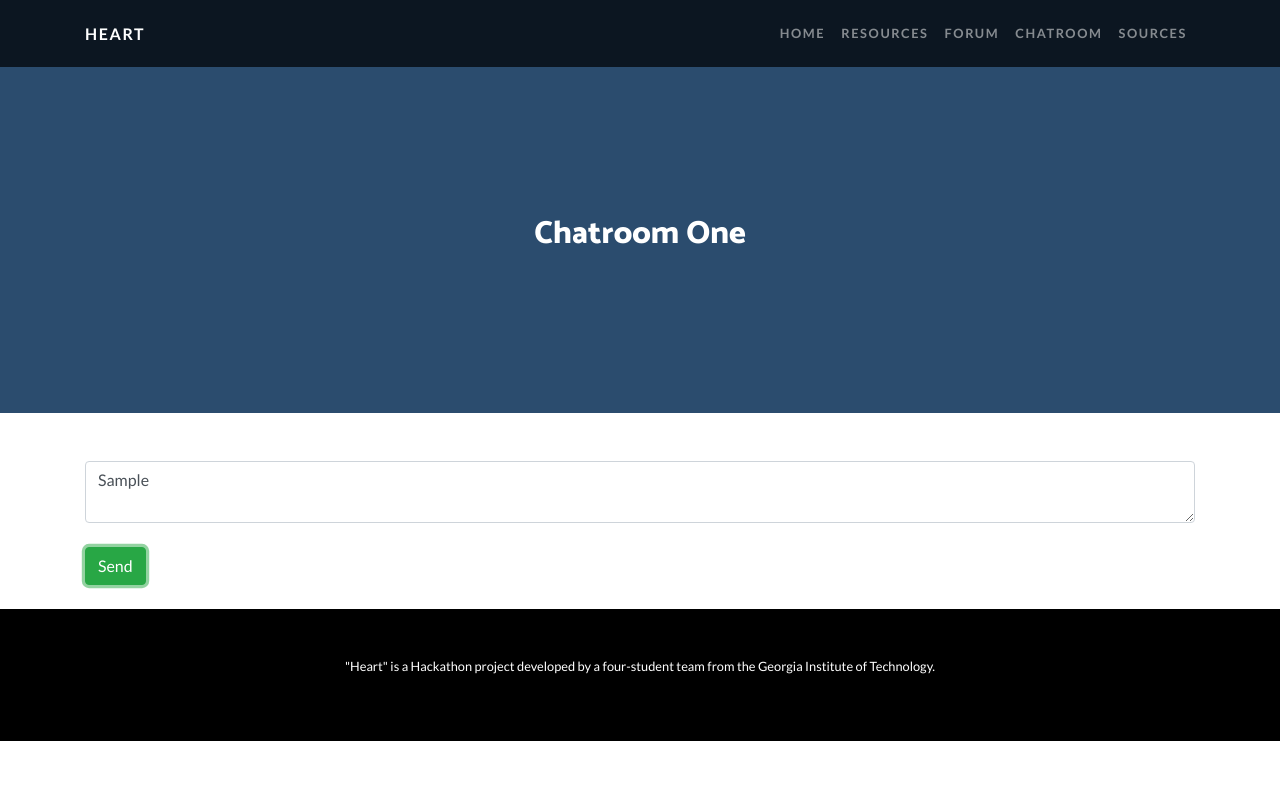
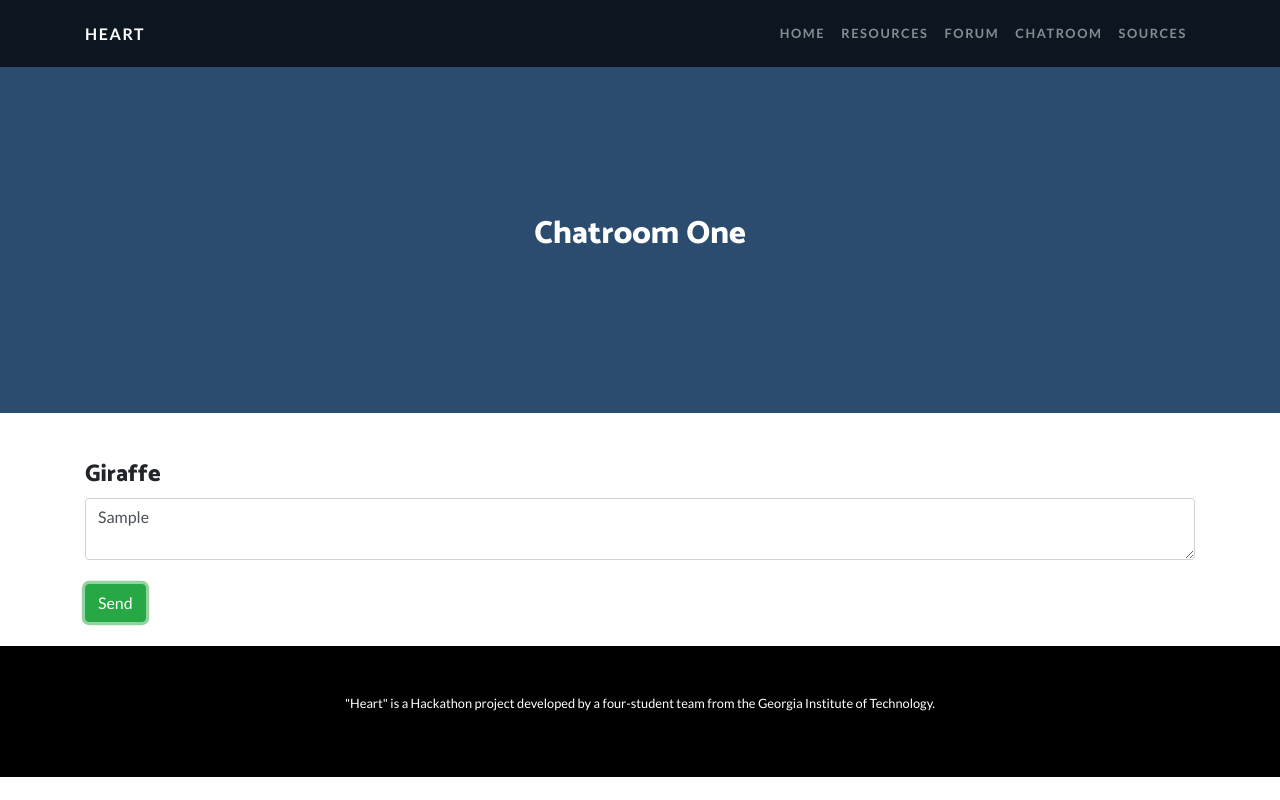
Before and after one commit to Jason27chan/Heart, a website: page chatroom1.html in a window 1280 px wide. Both pictures are taken after typing "Sample" into the empty fields and a click on the button "Send". Drawn offline with nearby package versions, Linux system fonts and the light colour scheme; no server answers.

Commit message:
Add animal names

```diff
--- a/chatroom1.html
+++ b/chatroom1.html
@@ -71,6 +71,7 @@
             <!-- <h1 class="display-4"></h1> -->
             <!-- <input id="name" class="form-control" placeholder="Name"> -->
             <!-- <br> -->
+            <h4 id="animal-name"></h4>
             <textarea id="message" class="form-control" placeholder="Message"></textarea>
             <br>
             <button id="send" class="btn btn-success">Send</button>
--- a/js/chatroom.js
+++ b/js/chatroom.js
@@ -1,7 +1,12 @@
 var socket = io()
 $(() => {
+  var animals = ["Kookaburra", "Zebra", "Giraffe", "Horse", "Armadillo"]
+
+  var userAnimal = animals[Math.floor(Math.random() * 5)]
+  $("#animal-name").append(userAnimal)
+
   $("#send").click(() => {
-    var message = {name: "Kookaburra", message: $("#message").val() }
+    var message = {name: userAnimal, message: $("#message").val() }
     postMessage(message)
   });
 
```
Also changed, not shown: chatroom2.html (+1 -0 lines), chatroom3.html (+1 -0 lines), js/chatroom1.js (+11 -2 lines), js/chatroom2.js (+11 -2 lines).
